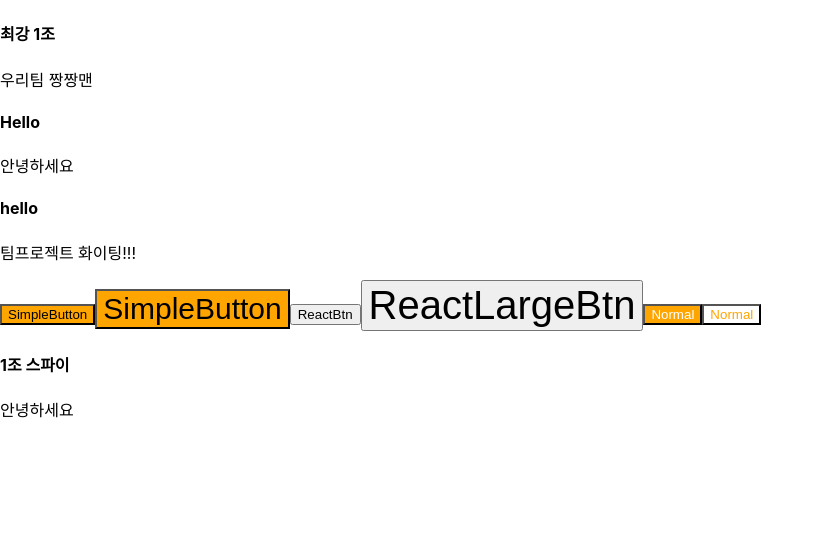
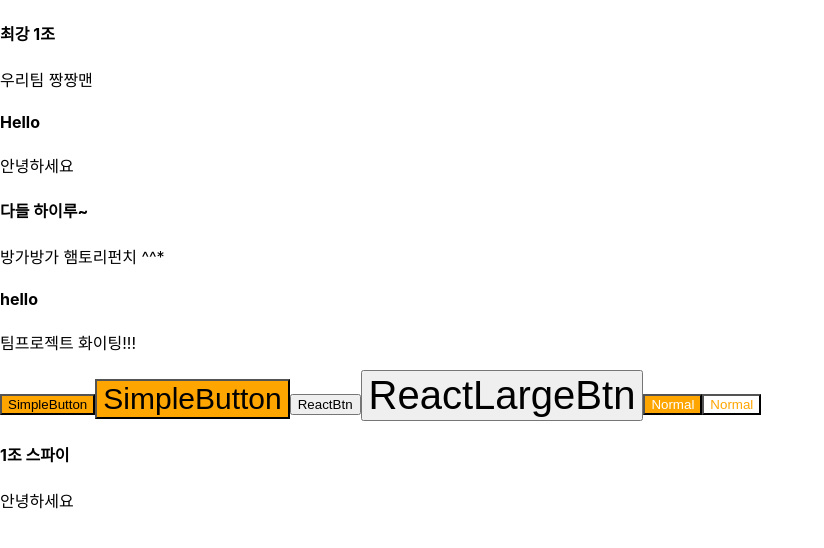
Before and after one commit to parangwave/gitPractice, a React (Create React App) app in the folder react-styled/: page / in a window 1280 px wide. Shown: the top 548 px of the page, without its empty margins (0-824 px from the left). Built offline with nearby package versions, Linux system fonts and the light colour scheme.

Commit message:
Update App.js

```diff
--- a/react-styled/src/App.js
+++ b/react-styled/src/App.js
@@ -60,8 +60,8 @@ function App() {
       <p>안녕하세요</p>
 
       {/* 권지호 */}
-      <h4></h4>
-      <p></p>
+      <h4>다들 하이루~</h4>
+      <p>방가방가 햄토리펀치 ^^*</p>
 
       {/* 오지수 */}
       <h4>hello</h4>
```
